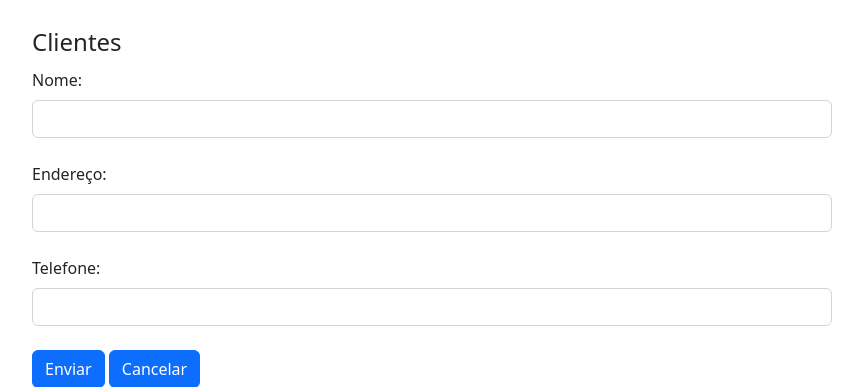
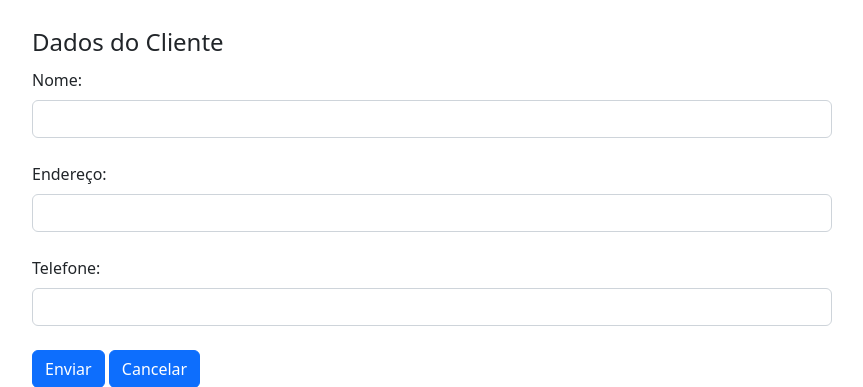
Before and after one commit to fnm-dev/Delivery-Website, a PHP site: page /dashboard/edita/editaCliente.php?acao=1 in a window 1280 px wide. Shown: the top 387 px of the page, without its empty margins (208-1071 px from the left). Run offline with PHP 8.4, Linux system fonts and the light colour scheme; data that the repository does not hold is empty.

Commit message:
Update editaCliente.php

```diff
--- a/dashboard/edita/editaCliente.php
+++ b/dashboard/edita/editaCliente.php
@@ -36,9 +36,8 @@
 			$telefone=$linha['telefone'];
 		}
 		?>
-
 		<form name="dados" method="post" action="../cadastro/cadastroCliente.php?id=<?php echo $id; ?>">
-		<legend>Clientes</legend>
+			<legend>Dados do Cliente</legend>
 			<div class="mb-3">
 				<label for="nome" class="form-label">Nome:</label>
 				<input type="text" required class="form-control" id="nome" name="nome" value="<?php echo $nome; ?>" aria-describedby="emailHelp"><br>
@@ -49,13 +48,7 @@
 				<button type="submit" class="btn btn-primary" name="acao" value="<?php echo $acao; ?>">Enviar</button>
 				<a class="btn btn-primary" href="../clientes.php">Cancelar</a>
 			</div>
-
 		</form>
-
-
-
-
-
 	</body>
 </html>
 <?php
```
Lines whose indentation alone changed are shown as unchanged.
